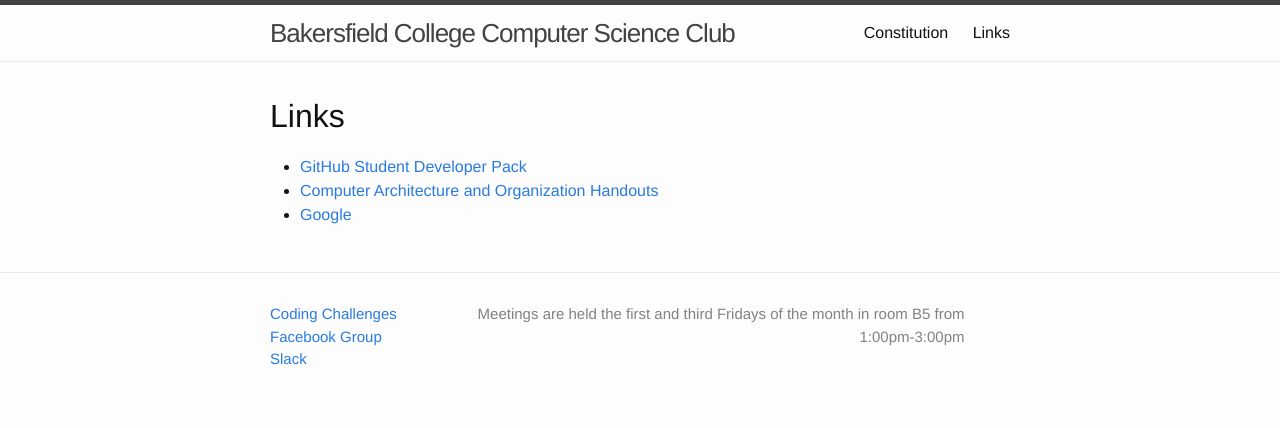
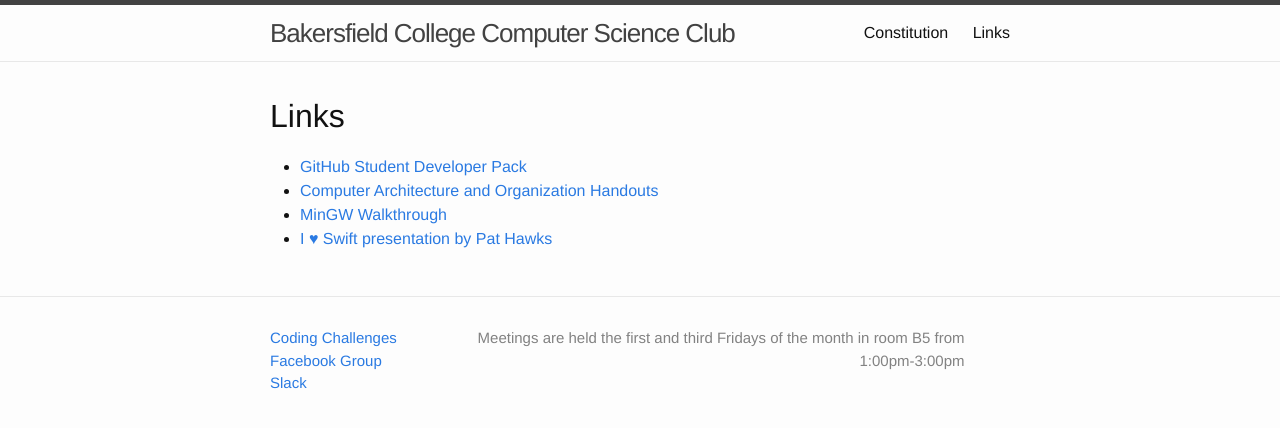
Before and after one commit to AICSC/aicsc.github.io, a Jekyll site: the page built from pages/links.md, in a window 1280 px wide. Shown: the top 428 px of the page. Built offline with Jekyll 4.4.1, drawn with Linux system fonts in a browser that asks for light colours.

Commit message:
Update links.md (#33)
* Update links.md

* Update link to YouTube video

```diff
--- a/pages/links.md
+++ b/pages/links.md
@@ -8,4 +8,5 @@ layout: default
 
  * [GitHub Student Developer Pack](https://education.github.com/pack)
  * [Computer Architecture and Organization Handouts](https://github.com/pathawks/Computer-Architecture-and-Organization)
- * [Google](https://google.com)
+ * [MinGW Walkthrough](https://github.com/AICSC/Walkthrough/blob/master/MinGW/win8.md)
+ * [I ♥︎ Swift presentation by Pat Hawks](https://youtu.be/OXfF69MGuDM)
```
